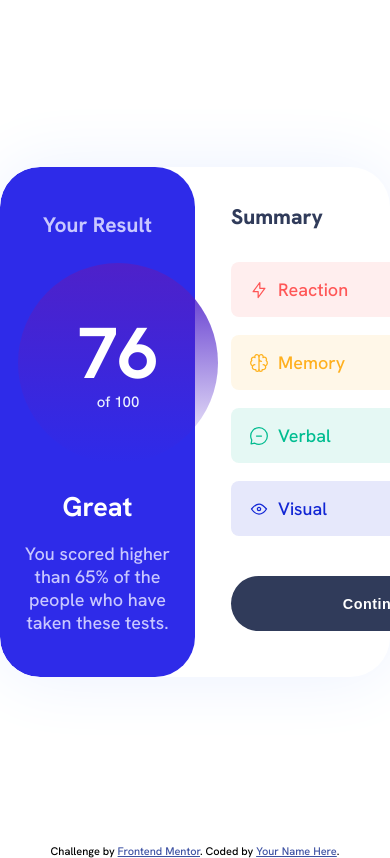
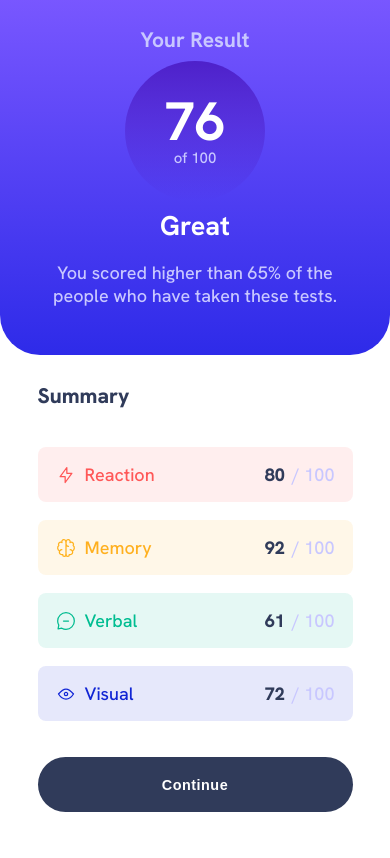
Before and after one commit to ArielBrdah/results-page, a plain HTML site: page index.html in a window 390 px wide. Drawn offline with Linux system fonts and the light colour scheme.

Commit message:
device mobile added to responsive

```diff
--- a/index.html
+++ b/index.html
@@ -78,10 +78,11 @@
 
     </div>
   </div>
-</div>
-    <div class="attribution">
+<div class="attribution">
     Challenge by <a href="https://www.frontendmentor.io?ref=challenge" target="_blank">Frontend Mentor</a>.
     Coded by <a href="#">Your Name Here</a>.
   </div>
+</div>
+
 </body>
 </html>
--- a/sass/style.sass
+++ b/sass/style.sass
@@ -32,6 +32,7 @@ html, *
 	display: flex
 	align-items: center
 	justify-content: center
+	flex-direction: column
 
 .card
 	width: 735px
@@ -48,6 +49,7 @@ html, *
 	&__header
 		border-radius: 40px
 		background: var(--cg-lightroyalbluebg)
+		background: linear-gradient(180deg, var(--cg-lightslatebluebg), var(--cg-lightroyalbluebg))
 		display: flex
 		align-items: center
 		justify-content: space-around
@@ -67,7 +69,6 @@ html, *
 		width: 200px
 		height: 200px
 		aspect-ratio: 1/1
-		// border: solid black 1px
 		border-radius: 50%
 		padding: 3rem
 		margin: 0 auto
@@ -82,7 +83,7 @@ html, *
 		margin: 0 auto 0 auto
 
 	&__header &__total
-		color: var(--c-paleblue)!important
+		color: var(--c-lightlavender)!important
 		margin: auto
 		width: fit-content
 
@@ -100,6 +101,7 @@ html, *
 
 	&__body
 		padding: 2rem
+		padding-top: 2.8rem
 		// display: flex
 		// flex-direction: column
 		// justify-content: space-between
@@ -162,6 +164,10 @@ html, *
 		height: 55px
 		margin-top: calc(40px - 1rem)
 
+		&:hover
+			background: var(--c-cobaltblue)
+			background: linear-gradient(180deg, var(--cg-lightslatebluebg), var(--cg-lightroyalbluebg))
+
 	&__reaction
 		background: var(--c-lightredbg)
 
@@ -187,3 +193,76 @@ html, *
 
 		&  p span
 			color: var(--c-greenteal)
+
+@media (max-width: 768px)
+	.page
+		min-height: 100vh!important
+		height: auto!important
+
+	.card
+		width: 100%!important
+		height: auto!important
+		display: flex
+		flex-direction: column
+		border-top-left-radius: 0px!important
+		border-top-right-radius: 0px!important
+		border-bottom-left-radius: 0px!important
+		border-bottom-right-radius: 0px!important
+		overflow: visible
+		background: var(--c-white)
+
+		& > *
+			width: 100%!important
+			// min-height: 50%!important
+
+		&__header
+			height: 355px!important
+			min-height: 355px!important
+			border-top-left-radius: 0px!important
+			border-top-right-radius: 0px!important
+			padding-bottom: 40px!important
+			box-sizing: border-box
+
+		&__header &__grade
+			width: 140px
+			height: 140px
+			display: flex
+			align-items: center
+			flex-direction: column
+			justify-content: center
+			padding: 0
+
+		&__header &__grade > *
+			margin: 0
+
+		&__header &__grade &__score
+			margin: 0
+			font-size: 3rem
+
+		&__header > *
+			max-width: 320px!important
+
+		&__body
+			height: 490px!important
+			min-height: 450px!important
+			padding: 1rem calc(calc(100% - 315px) / 2)
+			padding-top: 1.5rem
+			height: auto
+
+		&_body > &__alert
+			margin: 1rem 0
+
+		&__body &__summary
+			margin: auto
+			width: 315px!important
+			margin-bottom: 38px!important
+
+		&__alert, &__btn
+			margin: 1rem auto
+			width: 315px!important
+			height: 55px!important
+			max-width: 315px!important
+			max-height: 55px!important
+
+.attribution
+	display: none
```
Also changed, not shown: css/style.css, 1 other file.
